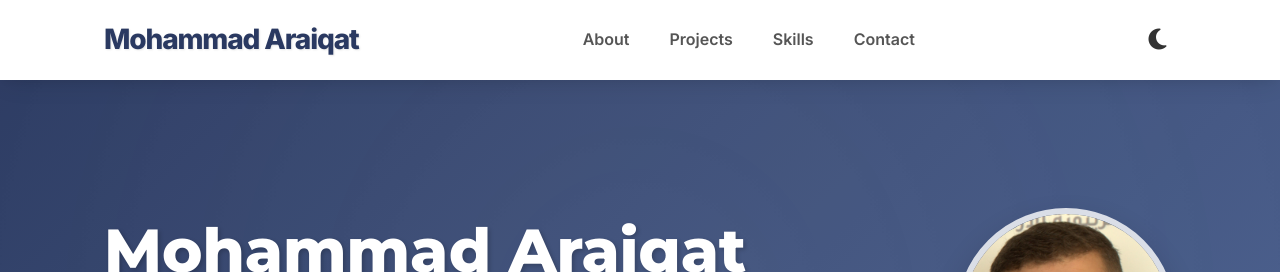
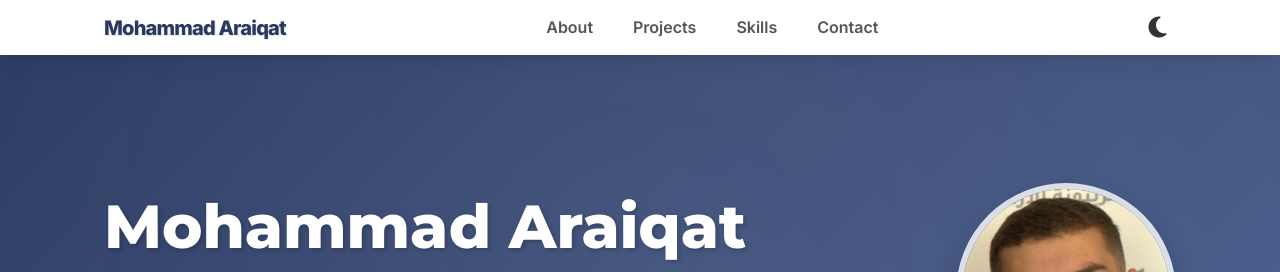
Before and after one commit to mohammad-ariqat/Portfolio, a plain HTML site: page index.html in a window 1280 px wide. Shown: the top 272 px of the page. Drawn offline with Linux system fonts and the light colour scheme.

Commit message:
make things smaller

```diff
--- a/index.html
+++ b/index.html
@@ -121,11 +121,11 @@
             display: flex;
             justify-content: space-between;
             align-items: center;
-            padding: 1rem 0;
+            padding: 0.25rem 0;
         }
 
         .logo {
-            font-size: 1.75rem;
+            font-size: 1.25rem;
             font-weight: 800;
             color: var(--primary-brand);
             letter-spacing: -0.04em;
```
